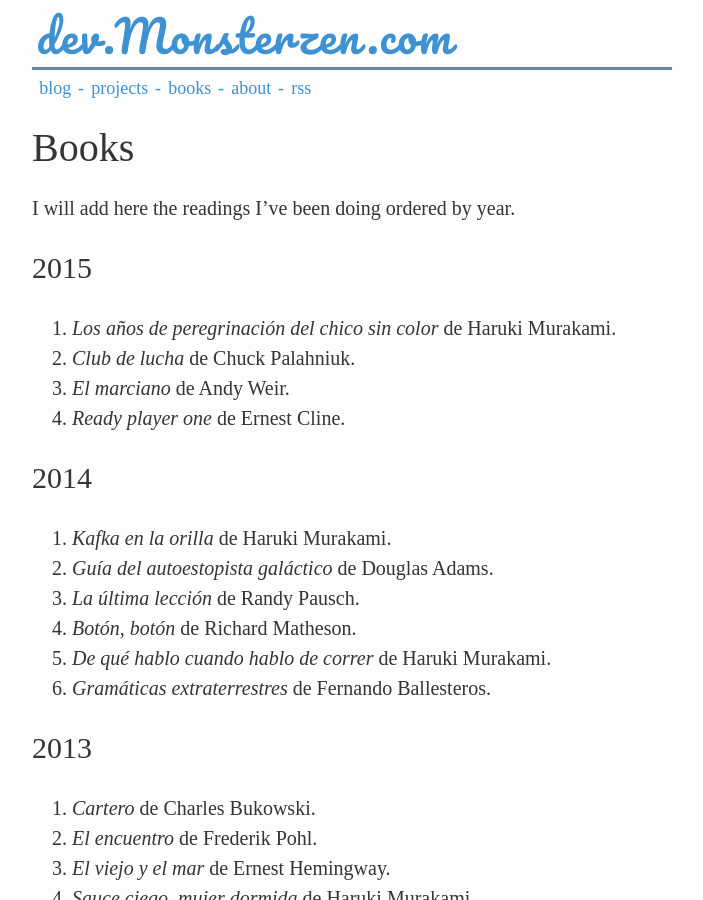
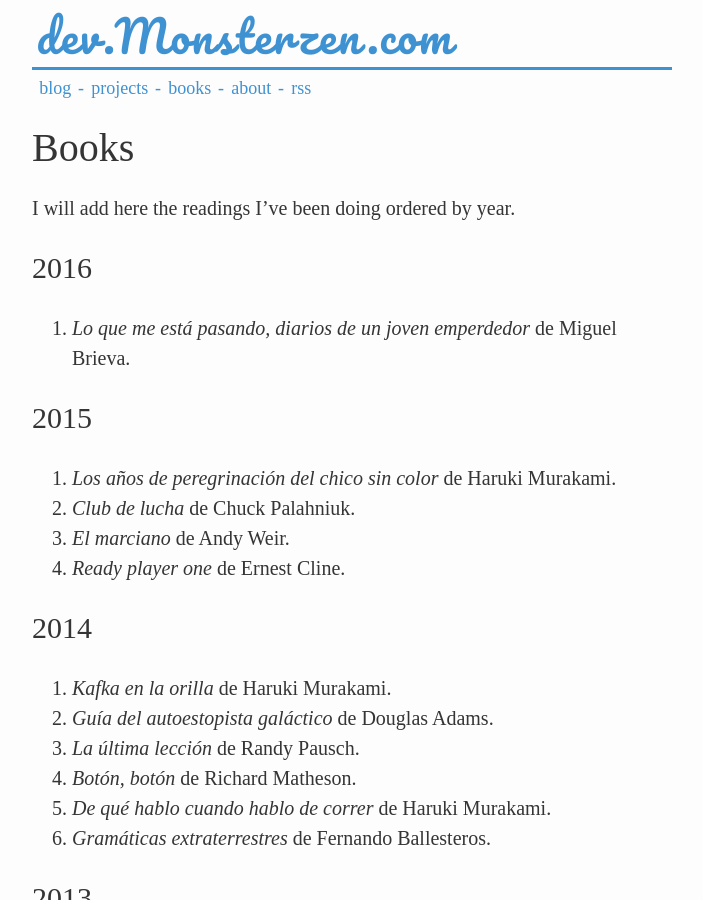
Before and after one commit to jfcalvo/jfcalvo.github.com, a Jekyll site: the page built from books.markdown, in a window 1280 px wide and 900 px high. Shown: the whole window, without its empty margins (288-991 px from the left). Built offline with Jekyll 4.4.1, drawn with Linux system fonts in a browser that asks for light colours; some web fonts are replaced.

Commit message:
Update books.markdown

```diff
--- a/books.markdown
+++ b/books.markdown
@@ -7,6 +7,10 @@ permalink: /books/
 # Books
 
 I will add here the readings I've been doing ordered by year.
+
+## 2016
+
+1. *Lo que me está pasando, diarios de un joven emperdedor* de Miguel Brieva.
 
 ## 2015
 
```
